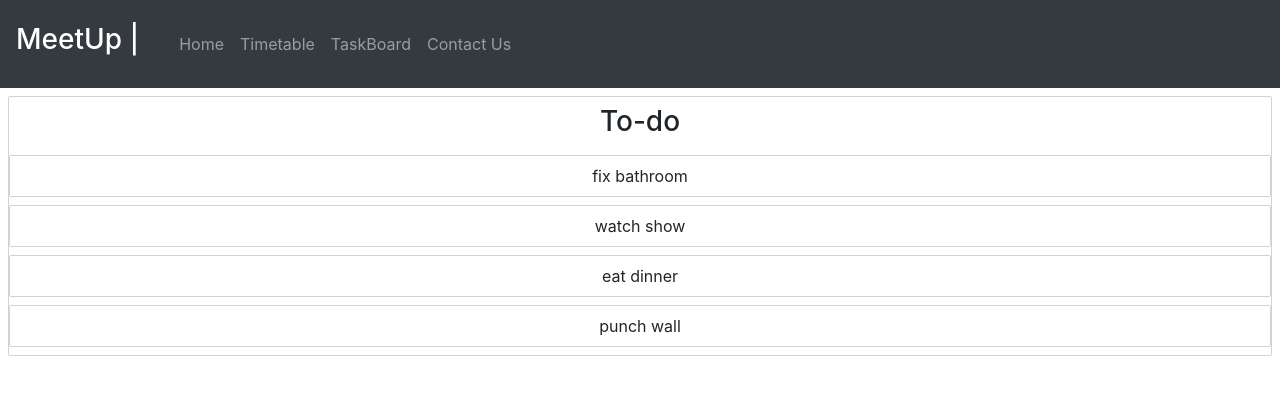
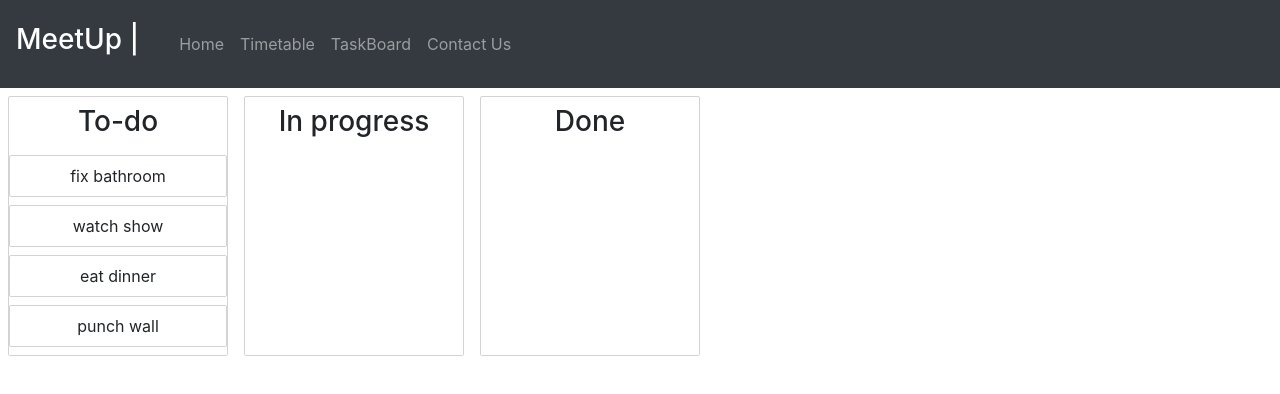
Before and after one commit to JVlelodic/MeetUp-MERN-, a React (Create React App) app in the folder eventor/: page /taskboard in a window 1280 px wide. Shown: the top 394 px of the page. Built offline with nearby package versions, Linux system fonts and the light colour scheme.

Commit message:
adding more drag and drop features

```diff
--- a/eventor/src/components/Column.js
+++ b/eventor/src/components/Column.js
@@ -7,6 +7,10 @@
     margin : 8px;
     border : 1px solid lightgrey;
     border-radius : 2px;
+    width: 220px;
+
+    display: flex;
+    flex-direction: column;
 `;
 const Title = styled.h3`
     padding : 8px;
@@ -14,6 +18,8 @@
 const TaskList = styled.div`
     padding : 8 px;
     background-color: ${props=>(props.isDraggingOver? 'skyblue': 'white')}
+    flex-grow: 1;
+    min-height: 100px;
 `;
 
 export default class Column extends React.Component{
--- a/eventor/src/components/Taskboard.js
+++ b/eventor/src/components/Taskboard.js
@@ -2,22 +2,51 @@
 import initialData from './initialData';
 import Column from './Column';
 import {DragDropContext} from 'react-beautiful-dnd';
+import styled from 'styled-components';
+
+const Container = styled.div`
+    display: flex;
+`;
 
 class Taskboard extends React.Component{
     state = initialData;
 
+    //Changes text when drag starts
+    onDragStart = () =>{
+        document.body.style.color = 'orange';
+        document.body.style.transition = 'background-color 0.2 ease';
+    }
+
+    //Changing background opacity
+    onDragUpdate = update =>{
+        const {destination} = update;
+        const opacity =
+            destination ? destination.index / Object.keys(this.state.tasks).length : 0;
+        document.body.style.backgroundColor = `rgba(153, 141, 217, ${opacity})`;
+    }
+
     onDragEnd = result =>{
+
+        //Resets text and background color to initial color when drag ends
+        document.body.style.color = 'inherit';
+        document.body.style.backgroundColor = 'inherit';
+
         const {destination,source, draggableId} = result;
         if(!destination) return;
         if(destination.droppableId === source.droppableId &&
             destination.index === source.index) return;
-        const column = this.state.columns[source.droppableId]
-        const newTaskIds = Array.from(column.taskIds)
+
+        const start = this.state.columns[source.droppableId]
+        const finish = this.state.columns[destination.droppableId]
+
+        //If moving to same list
+        if(start === finish){
+            const newTaskIds = Array.from(start.taskIds);
             newTaskIds.splice(source.index,1);
             newTaskIds.splice(destination.index,0,draggableId);
 
             const newColumn = {
-            ...column,
+                ...start,
                 taskIds : newTaskIds
             };
 
@@ -29,16 +58,50 @@
                 },
             };
             this.setState(newState);
+            return;
+        }
+
+        //Moving from one list to another
+        const startTaskIds = Array.from(start.taskIds);
+        startTaskIds.splice(source.index,1);
+        const newStart = {
+            ...start,
+            taskIds: startTaskIds,
+        };
+
+        const finishTaskIds = Array.from(finish.taskIds);
+        finishTaskIds.splice(destination.index,0,draggableId);
+        const newFinish = {
+            ...finish,
+            taskIds: finishTaskIds,
+        };
+
+        const newState ={
+            ...this.state,
+            columns:{
+                ...this.state.columns,
+                [newStart.id]: newStart,
+                [newFinish.id]: newFinish,
+            },
+        };
+
+        this.setState(newState);
     }
 
     render(){
         return (
-            <DragDropContext onDragEnd={this.onDragEnd}>
+            <DragDropContext
+            onDragEnd={this.onDragEnd}
+            onDragStart={this.onDragStart}
+            onDragUpdate={this.onDragUpdate}
+            >
+                <Container>
                     {this.state.columnOrder.map(columnId=>{
                         const column = this.state.columns[columnId];
                         const task = column.taskIds.map((taskId) => this.state.tasks[taskId]);
                         return <Column key = {column.id} column = {column} tasks= {task}></Column>
                     })}
+                </Container>
             </DragDropContext>
         )}
 }
--- a/eventor/src/components/initialData.js
+++ b/eventor/src/components/initialData.js
@@ -11,8 +11,18 @@
             title: 'To-do',
             taskIds : ['task-1','task-2','task-3','task-4']
         },
+        'column-2' :{
+            id: 'column-2',
+            title: 'In progress',
+            taskIds: [],
+        },
+        'column-3' :{
+            id: 'column-3',
+            title: 'Done',
+            taskIds: [],
+        }
     },
-    columnOrder : ['column-1'],
+    columnOrder : ['column-1','column-2','column-3'],
 }
 
 export default initialData;
```
Lines whose indentation alone changed are shown as unchanged.
